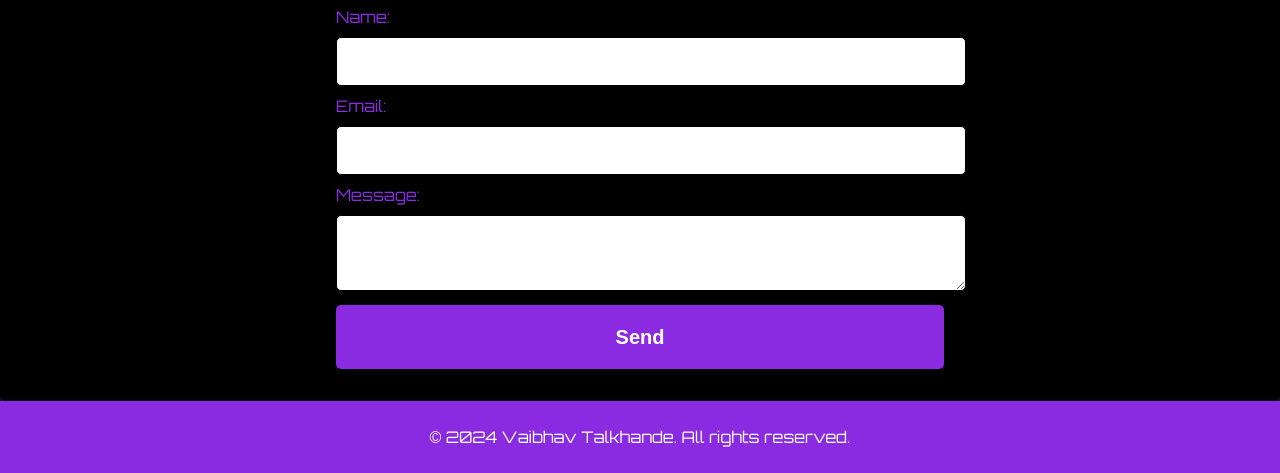
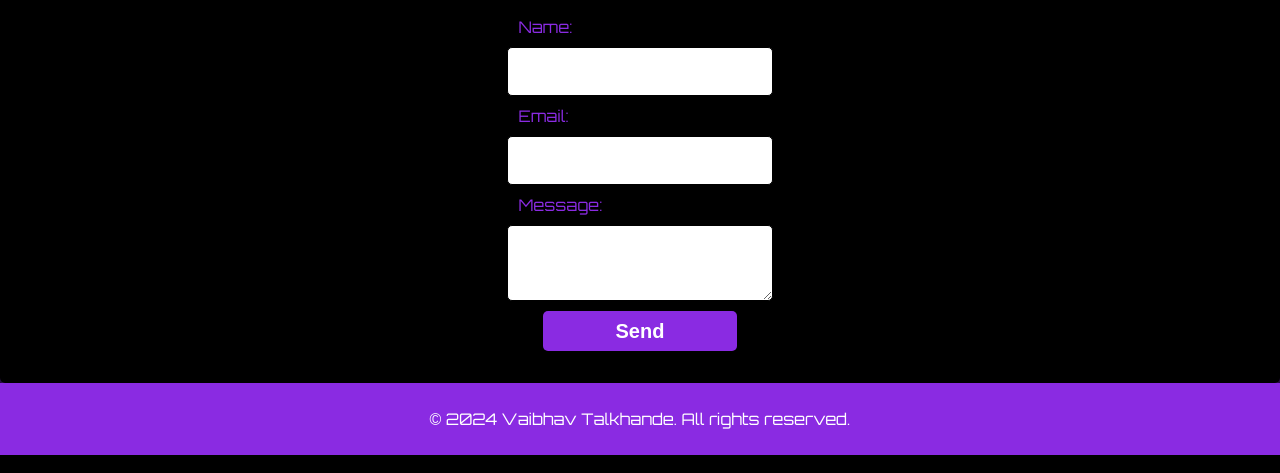
Before and after one commit to VaibhavTalkhande/CodSoftPortfolio, a plain HTML site: page index.html in a window 1280 px wide. Shown: the part 3152-3625 px from the top of the page. Drawn offline with nearby package versions, Linux system fonts and the light colour scheme.

Commit message:
fixing css

```diff
--- a/style.css
+++ b/style.css
@@ -450,7 +450,18 @@ dialog {
 
 /* Contact Section */
 #contact form {
-  width: 50%;
+  margin-top: 10px;
+  width: 20%;
+  display: flex;
+  flex-direction: column;
+  justify-content: center;
+  align-items: center;
+}
+label{
+  color: blueviolet;
+  text-align: left;
+  width: 100%;
+  margin-left: 0;
 }
 
 #contact form input,
@@ -465,12 +476,12 @@ dialog {
 #contact form button {
   background-color: blueviolet;
   color: #fff;
-  padding: 10px;
+  padding: 1px;
   border: none;
   border-radius: 5px;
   cursor: pointer;
-  width: 100%;
-  height: 4rem;
+  width: 80%;
+  height: 2em;
   transition:
     background-color 0.3s,
     color 0.3s;
```
